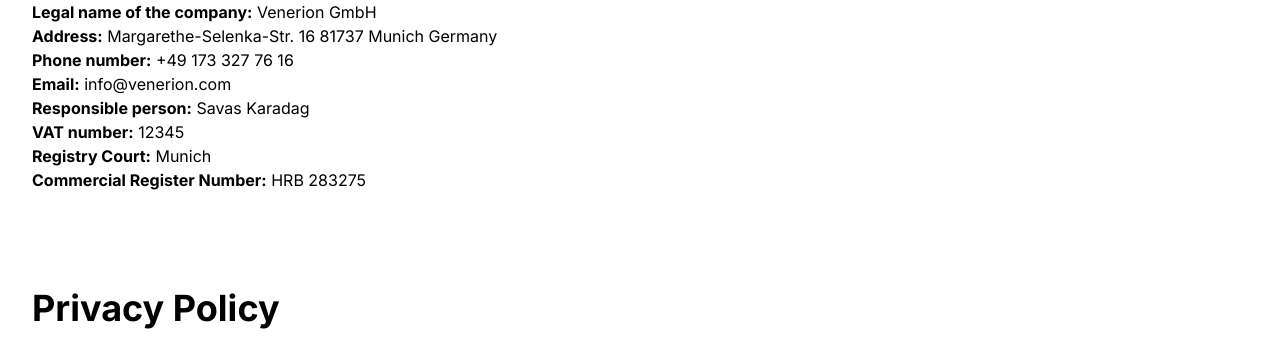
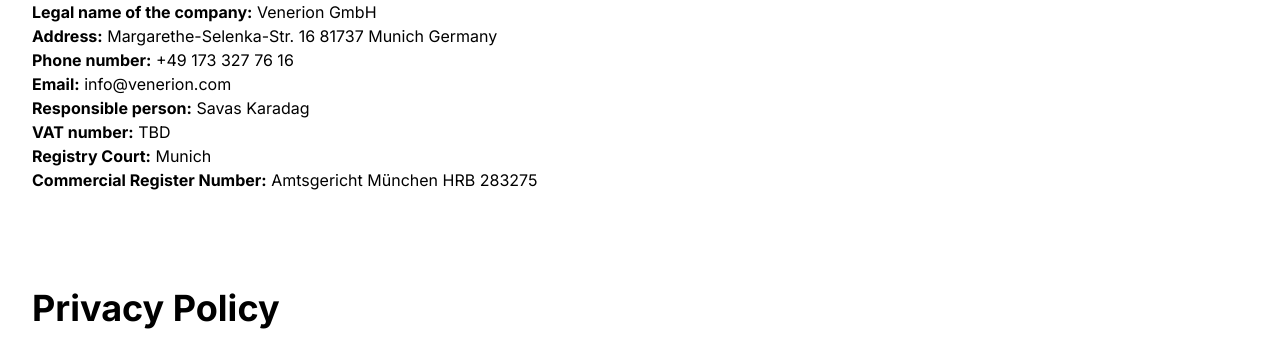
Before and after one commit to aburakaktas/venerion-website, a website: page legal-notice.html in a window 1280 px wide. Shown: the part 412-761 px from the top of the page. Drawn offline with Linux system fonts and the light colour scheme.

Commit message:
updated vat and commercial register no

```diff
--- a/legal-notice.html
+++ b/legal-notice.html
@@ -67,9 +67,9 @@
                 <li><b>Phone number:</b> +49 173 327 76 16</li>
                 <li><b>Email:</b> info@venerion.com</li>
                 <li><b>Responsible person:</b> Savas Karadag</li>
-                <li><b>VAT number:</b> 12345</li>
+                <li><b>VAT number:</b> TBD</li>
                 <li><b>Registry Court:</b> Munich</li>
-                <li><b>Commercial Register Number:</b> HRB 283275</li>
+                <li><b>Commercial Register Number:</b> Amtsgericht München HRB 283275</li>
             </ul>
         </div>
     </section>
```
